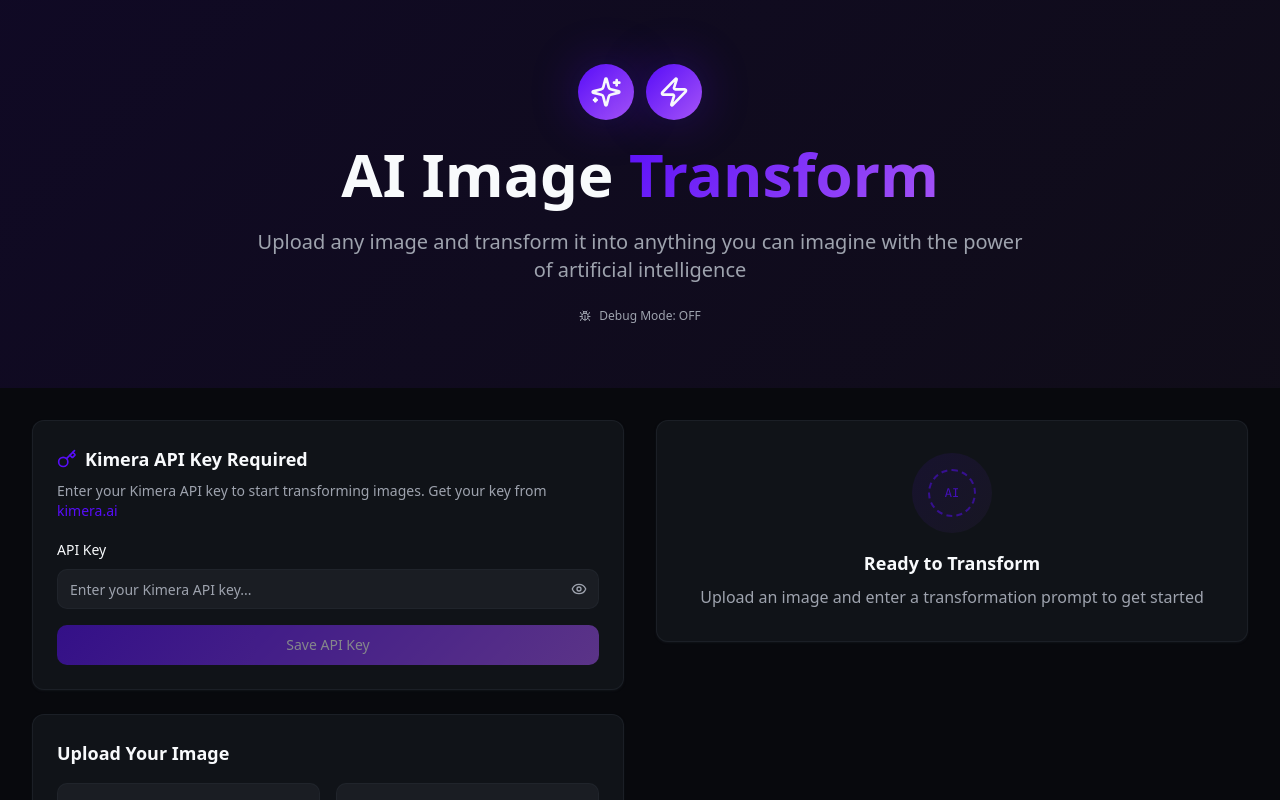
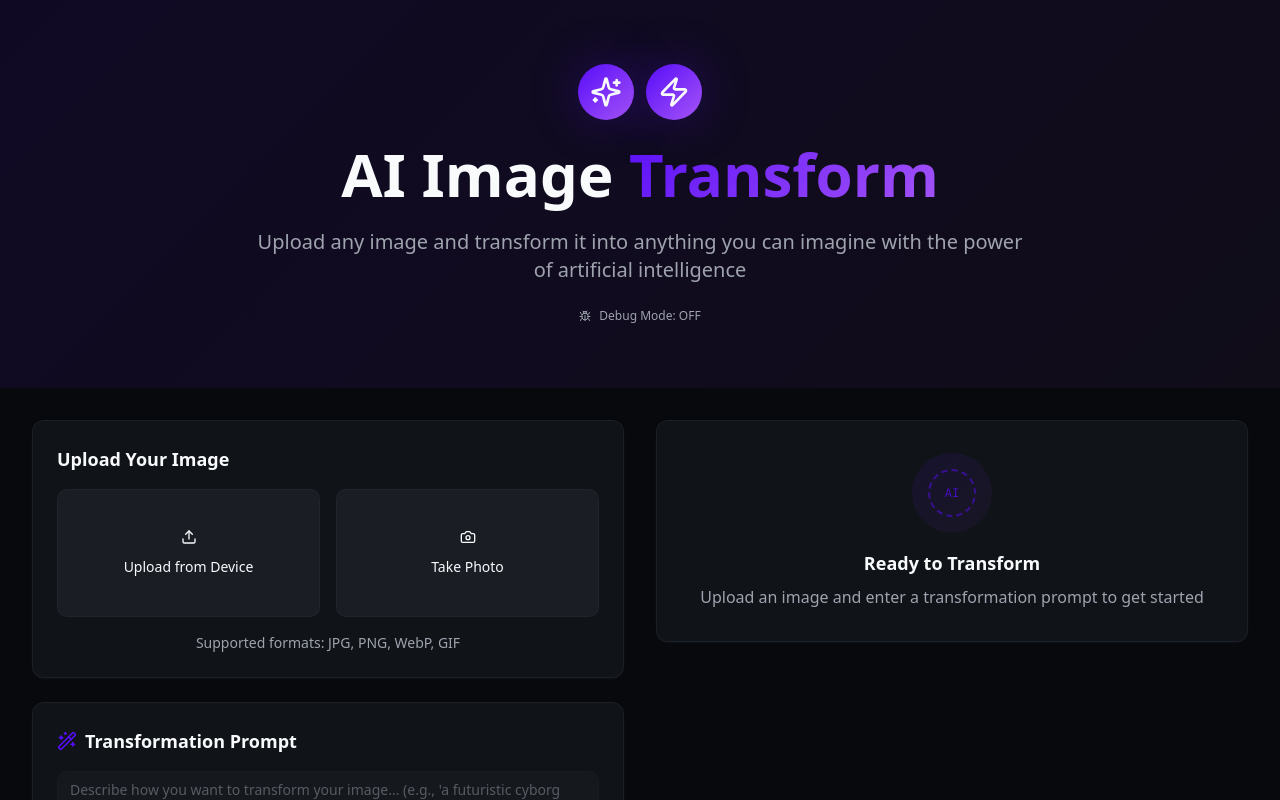
Before and after one commit to awelapix-ops/kimera-creative-canvas, a React (Vite) app: page / in a window 1280 px wide. Shown: the top 800 px of the page. Built offline with nearby package versions, Linux system fonts and the light colour scheme.

Commit message:
Set default API key
Use the provided API key and prevent its exposure in the UI.

```diff
--- a/src/pages/Index.tsx
+++ b/src/pages/Index.tsx
@@ -1,5 +1,4 @@
 import React, { useState } from 'react';
-import { ApiKeyInput } from '@/components/ApiKeyInput';
 import { ImageUpload } from '@/components/ImageUpload';
 import { TransformationPrompt } from '@/components/TransformationPrompt';
 import { ResultDisplay } from '@/components/ResultDisplay';
@@ -8,22 +7,12 @@ import { toast } from 'sonner';
 import { Sparkles, Zap, Bug } from 'lucide-react';
 
 const Index = () => {
-  const [apiKey, setApiKey] = useState('');
   const [selectedImage, setSelectedImage] = useState<File | null>(null);
   const [prompt, setPrompt] = useState('');
   const [isTransforming, setIsTransforming] = useState(false);
   const [transformationStatus, setTransformationStatus] = useState<'processing' | 'completed' | 'error' | null>(null);
   const [resultImage, setResultImage] = useState<string | null>(null);
   const [debugMode, setDebugMode] = useState(false);
-
-  const handleApiKeySet = (key: string) => {
-    setApiKey(key);
-    if (key) {
-      KimeraApiService.setApiKey(key);
-    } else {
-      KimeraApiService.clearApiKey();
-    }
-  };
 
   const handleImageSelect = (file: File) => {
     console.log('🖼️ Image selected:', {
@@ -44,18 +33,12 @@ const Index = () => {
   };
 
   const handleTransform = async () => {
-    if (!apiKey) {
-      toast.error('Please enter your Kimera API key first');
-      return;
-    }
-
     if (!selectedImage || !prompt.trim()) {
       toast.error('Please select an image and enter a transformation prompt');
       return;
     }
 
     console.log('🎯 Starting transformation process...', {
-      hasApiKey: !!apiKey,
       fileName: selectedImage.name,
       prompt: prompt.trim(),
       debugMode
@@ -97,7 +80,6 @@ const Index = () => {
 
       if (debugMode) {
         console.table({
-          'API Key Set': !!apiKey,
           'Image Size': selectedImage?.size,
           'Prompt Length': prompt.length,
           'Error': errorMessage
@@ -155,11 +137,6 @@ const Index = () => {
         <div className="grid grid-cols-1 lg:grid-cols-2 gap-8">
           {/* Left Column - Input */}
           <div className="space-y-6">
-            <ApiKeyInput
-              onApiKeySet={handleApiKeySet}
-              hasApiKey={!!apiKey}
-            />
-
             <ImageUpload
               onImageSelect={handleImageSelect}
               selectedImage={selectedImage}
@@ -171,7 +148,7 @@ const Index = () => {
               onPromptChange={setPrompt}
               onTransform={handleTransform}
               isLoading={isTransforming}
-              disabled={!apiKey || !selectedImage || isTransforming}
+              disabled={!selectedImage || isTransforming}
             />
           </div>
 
--- a/src/services/kimeraApi.ts
+++ b/src/services/kimeraApi.ts
@@ -27,20 +27,10 @@ export interface CompletedTransformationResponse {
 }
 
 export class KimeraApiService {
-  private static apiKey: string | null = null;
+  private static readonly apiKey = '1b1c35dd33005efced81a13d0ccc768100c03a6c479895f28b0b4e7878321059';
 
-  static setApiKey(key: string) {
-    this.apiKey = key;
-    console.log('🔑 Kimera API key set');
-  }
-
-  static getApiKey(): string | null {
+  static getApiKey(): string {
     return this.apiKey;
-  }
-
-  static clearApiKey() {
-    this.apiKey = null;
-    console.log('🔑 Kimera API key cleared');
   }
 
   private static async uploadImageToCloudinary(file: File): Promise<string> {
@@ -73,9 +63,6 @@ export class KimeraApiService {
     imageFile: File,
     prompt: string
   ): Promise<TransformationResponse> {
-    if (!this.apiKey) {
-      throw new Error('API key not configured. Please set your Kimera API key first.');
-    }
 
     console.log('🚀 Starting transformation...', {
       fileName: imageFile.name,
@@ -148,9 +135,6 @@ export class KimeraApiService {
   static async checkTransformationStatus(
     processId: string
   ): Promise<CompletedTransformationResponse> {
-    if (!this.apiKey) {
-      throw new Error('API key not configured. Please set your Kimera API key first.');
-    }
 
     console.log('🔄 Checking transformation status for ID:', processId);
 
```
